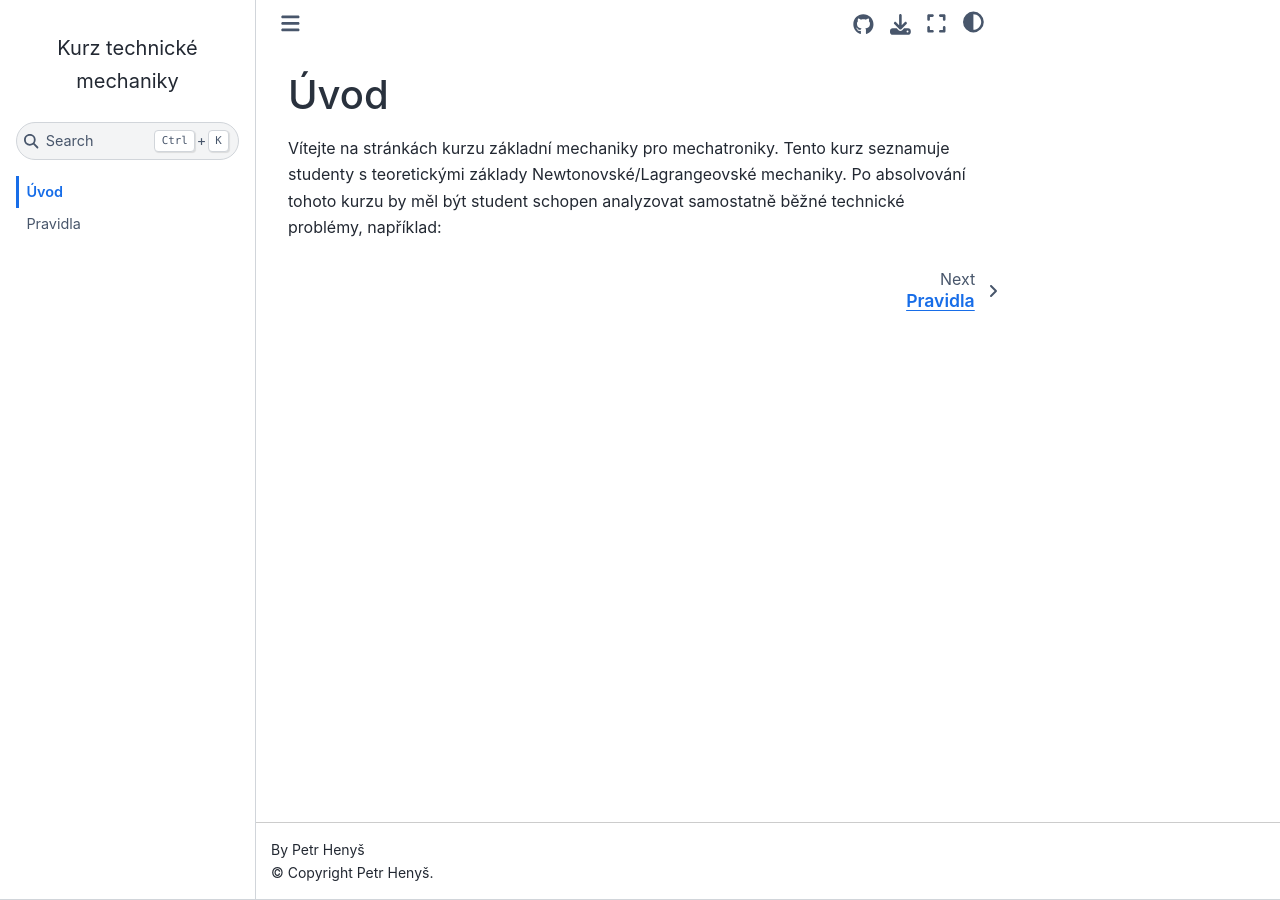
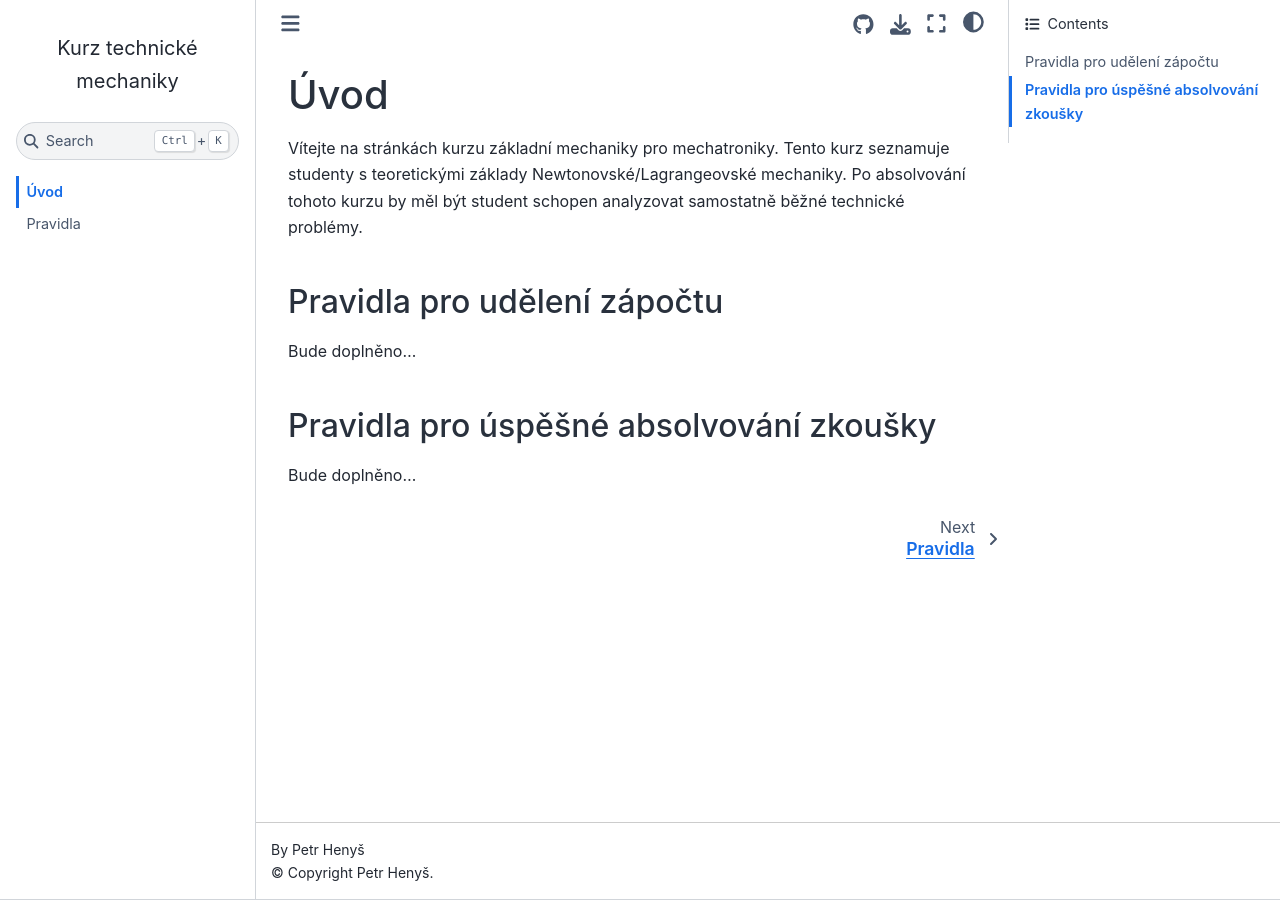
Before and after one commit to petr-henys/TME, a Jupyter Book: the page built from intro.md, in a window 1280 px wide. Built offline with Jupyter Book 1.0.4 settings and Sphinx 7.4.7 and the Sphinx Book theme 1.1.4, drawn with Linux system fonts in a browser that asks for light colours.

Commit message:
test from home

```diff
--- a/intro.md
+++ b/intro.md
@@ -1,2 +1,6 @@
 # Úvod
-Vítejte na stránkách kurzu základní mechaniky pro mechatroniky. Tento kurz seznamuje studenty s teoretickými základy Newtonovské/Lagrangeovské mechaniky. Po absolvování tohoto kurzu by měl být student schopen analyzovat samostatně běžné technické problémy, například:
+Vítejte na stránkách kurzu základní mechaniky pro mechatroniky. Tento kurz seznamuje studenty s teoretickými základy Newtonovské/Lagrangeovské mechaniky. Po absolvování tohoto kurzu by měl být student schopen analyzovat samostatně běžné technické problémy.
+## Pravidla pro udělení zápočtu
+Bude doplněno...
+## Pravidla pro úspěšné absolvování zkoušky
+Bude doplněno...
```
